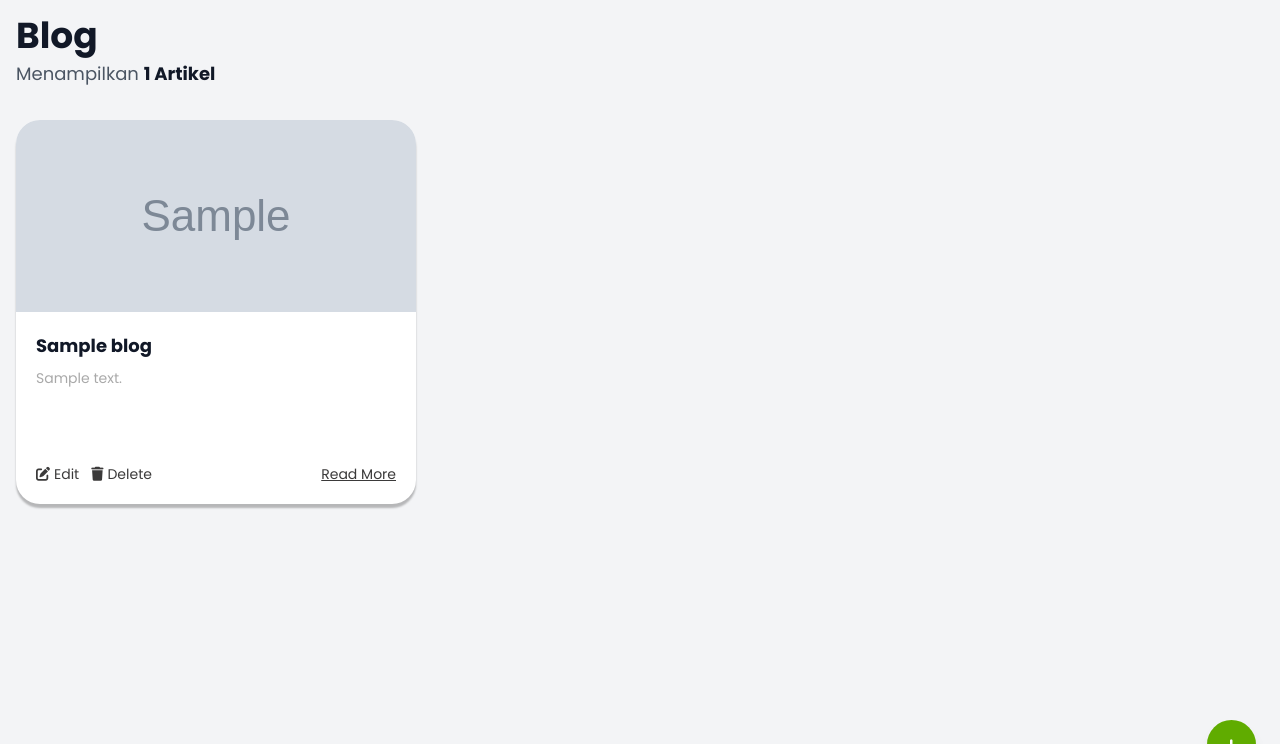
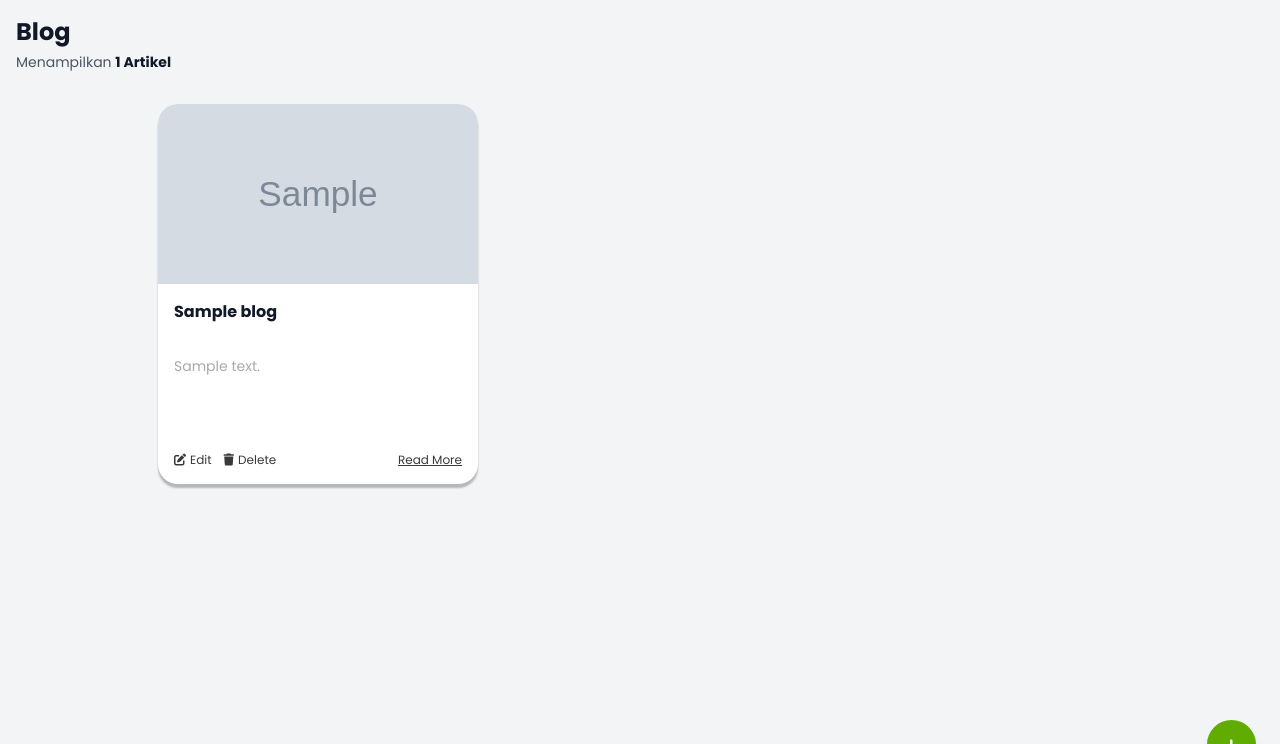
Before and after one commit to PBP-E07/matchplay, a Django app: template blog/templates/main/blog_list.html in a window 1280 px wide. Shown: the top 744 px of the page. Run offline with Django 5.2, Linux system fonts and the light colour scheme; the template is opened without the code that fills it: most values are stand-ins (such as "Sample title", 1, 10 or a date in 2020); grey boxes marked "Sample" are stand-in pictures; data that the repository does not hold is empty; some libraries are stand-ins or nearby versions.

Commit message:
Modul Blog: CRUD

```diff
--- a/blog/templates/main/_blog_card.html
+++ b/blog/templates/main/_blog_card.html
@@ -1,38 +1,34 @@
-{% comment %}
-File: main/templates/main/_blog_card.html
-(Versi baru yang di-styling kayak target lo)
-{% endcomment %}
-
-<div class="blog-card bg-white rounded-3xl shadow-[0px_4px_2px_0px_#00000040] overflow-hidden transition-all duration-300 ease-in-out transform hover:shadow-[0px_8px_4px_0px_#00000040] hover:-translate-y-1" id="blog-card-{{ blog.pk }}">
+<div class="blog-card bg-white overflow-hidden transition-all duration-300 ease-in-out transform hover:shadow-lg hover:-translate-y-1"
+     id="blog-card-{{ blog.pk }}"
+     style="width: 320px; height: 380px; border-radius: 20px; box-shadow: 0px 4px 2px 0px rgba(0, 0, 0, 0.25); margin: 0; display: flex; flex-direction: column;">
 
     <a href="{{ blog.get_absolute_url }}">
-
-    <img src="{{ blog.thumbnail|default:'https://via.placeholder.com/400x250?text=No+Image' }}" alt="{{ blog.title }}" class="w-full h-48 object-cover">
+        <img src="{{ blog.thumbnail|default:'https://via.placeholder.com/400x250?text=No+Image' }}"
+             alt="{{ blog.title }}"
+             class="w-full object-cover"
+             style="height: 180px;">
     </a>
 
-
-    <div class="p-5">
-
-        <h3 class="text-lg font-bold text-gray-900 mb-2 truncate">
+    <div class="p-4" style="flex: 1; display: flex; flex-direction: column;">
+        <h3 class="text-base font-bold text-gray-900 mb-2 line-clamp-2" style="min-height: 48px;">
             {{ blog.title }}
         </h3>
 
-        <p class="text-sm text-[#A9A9A9] mb-4 h-16 overflow-hidden">
+        <p class="text-sm text-[#A9A9A9] mb-3 line-clamp-2" style="flex: 1;">
             {{ blog.summary }}
         </p>
 
-        <div class="flex justify-between items-center pt-4 border-gray-100">
-
+        <div class="flex justify-between items-center pt-2" style="margin-top: auto;">
             <div class="flex space-x-3">
-                <button class="edit-btn text-sm text-[#3B3A3A] hover:text-blue-600 transition-colors" data-pk="{{ blog.pk }}">
+                <button class="edit-btn text-xs text-[#3B3A3A] hover:text-blue-600 transition-colors" data-pk="{{ blog.pk }}">
                     <i class="fas fa-edit mr-1"></i>Edit
                 </button>
-                <button class="delete-btn text-sm text-[#3B3A3A] hover:text-red-600 transition-colors" data-pk="{{ blog.pk }}">
+                <button class="delete-btn text-xs text-[#3B3A3A] hover:text-red-600 transition-colors" data-pk="{{ blog.pk }}">
                     <i class="fas fa-trash mr-1"></i>Delete
                 </button>
             </div>
 
-            <a href="{{ blog.get_absolute_url }}" class="text-sm text-[#3B3A3A] font-medium underline hover:text-black">
+            <a href="{{ blog.get_absolute_url }}" class="text-xs text-[#3B3A3A] font-medium underline hover:text-black">
                 Read More
             </a>
         </div>
--- a/blog/templates/main/blog_list.html
+++ b/blog/templates/main/blog_list.html
@@ -3,14 +3,13 @@
 
 {% block content %}
 <div class="mb-8">
-    <h1 class="text-4xl font-bold text-gray-900">Blog</h1>
-    <p class="text-lg text-gray-600 mt-1" id="blog-count-display">
+    <h1 class="text-2xl font-bold text-gray-900">Blog</h1>
+    <p class="text-sm text-gray-600 mt-1" id="blog-count-display">
         Menampilkan <strong class="text-gray-900">{{ blog_count }} Artikel</strong>
     </p>
 </div>
 
-<div id="blog-grid" class="grid grid-cols-1 md:grid-cols-2 lg:grid-cols-3 gap-6">
-
+<div id="blog-grid" class="grid grid-cols-1 md:grid-cols-2 lg:grid-cols-3" style="gap: 64px !important; max-width: calc(316px * 3 + 8px * 2); margin: 0 auto;">
     {% for blog in blogs %}
         {% include 'main/_blog_card.html' with blog=blog %}
     {% empty %}
@@ -19,6 +18,29 @@
             <p class="text-xl">Belum ada artikel.</p>
         </div>
     {% endfor %}
+</div>
+
+<!-- Modal Konfirmasi Delete -->
+<div id="delete-modal-backdrop" class="hidden fixed inset-0 bg-black bg-opacity-50 z-40 transition-opacity duration-300"></div>
+<div id="delete-modal" class="hidden fixed inset-0 z-50 flex items-center justify-center p-4">
+    <div class="bg-white rounded-2xl shadow-xl max-w-md w-full transform transition-all duration-300 scale-95 opacity-0">
+        <div class="p-6">
+            <div class="flex items-center justify-center w-12 h-12 mx-auto bg-red-100 rounded-full mb-4">
+                <i class="fas fa-trash text-red-600 text-xl"></i>
+            </div>
+            <h3 class="text-lg font-bold text-gray-900 text-center mb-2">Hapus Artikel?</h3>
+            <p class="text-sm text-gray-600 text-center mb-6">Artikel yang sudah dihapus tidak dapat dikembalikan lagi.</p>
+
+            <div class="flex gap-3">
+                <button id="cancel-delete-btn" class="flex-1 px-4 py-2 bg-gray-200 hover:bg-gray-300 text-gray-800 rounded-lg font-medium transition-colors">
+                    Batal
+                </button>
+                <button id="confirm-delete-btn" class="flex-1 px-4 py-2 bg-red-600 hover:bg-red-700 text-white rounded-lg font-medium transition-colors">
+                    Hapus
+                </button>
+            </div>
+        </div>
+    </div>
 </div>
 
 <button id="create-blog-btn" class="fixed bottom-6 right-6 bg-[#60AC00] hover:bg-[#519000] text-white p-4 rounded-full shadow-lg z-30 transition duration-300 ease-in-out transform hover:scale-110">
@@ -35,11 +57,17 @@ document.addEventListener('DOMContentLoaded', () => {
     const modalBackdrop = document.getElementById('modal-backdrop');
     const modal = document.getElementById('blog-modal');
     const modalContent = document.getElementById('modal-content');
-    const createBlogBtn = document.getElementById('create-blog-btn'); // Cek ID ini
+    const createBlogBtn = document.getElementById('create-blog-btn');
     const blogGrid = document.getElementById('blog-grid');
     const blogCountDisplay = document.getElementById('blog-count-display');
 
-    // Kalo tombolnya gak ada, stop script
+    // Delete Modal Elements
+    const deleteModalBackdrop = document.getElementById('delete-modal-backdrop');
+    const deleteModal = document.getElementById('delete-modal');
+    const cancelDeleteBtn = document.getElementById('cancel-delete-btn');
+    const confirmDeleteBtn = document.getElementById('confirm-delete-btn');
+    let pendingDeletePk = null;
+
     if (!createBlogBtn) {
         console.error('Tombol Create (id="create-blog-btn") tidak ditemukan!');
         return;
@@ -66,7 +94,31 @@ document.addEventListener('DOMContentLoaded', () => {
         setTimeout(() => {
             modal.classList.add('hidden');
             modalBackdrop.classList.add('hidden');
-            modalContent.innerHTML = ''; // Kosongkan modal
+            modalContent.innerHTML = '';
+        }, 300);
+    }
+
+    function showDeleteModal() {
+        deleteModalBackdrop.classList.remove('hidden');
+        deleteModal.classList.remove('hidden');
+        setTimeout(() => {
+            deleteModalBackdrop.classList.add('opacity-100');
+            const modalContent = deleteModal.querySelector('div');
+            modalContent.classList.remove('scale-95', 'opacity-0');
+            modalContent.classList.add('scale-100', 'opacity-100');
+        }, 10);
+    }
+
+    function hideDeleteModal() {
+        const modalContent = deleteModal.querySelector('div');
+        modalContent.classList.add('scale-95', 'opacity-0');
+        modalContent.classList.remove('scale-100', 'opacity-100');
+        deleteModalBackdrop.classList.remove('opacity-100');
+
+        setTimeout(() => {
+            deleteModal.classList.add('hidden');
+            deleteModalBackdrop.classList.add('hidden');
+            pendingDeletePk = null;
         }, 300);
     }
 
@@ -87,7 +139,7 @@ document.addEventListener('DOMContentLoaded', () => {
 
     function updateBlogCount() {
         const count = document.querySelectorAll('.blog-card').length;
-        blogCountDisplay.textContent = `Menampilkan ${count} Artikel`;
+        blogCountDisplay.innerHTML = `Menampilkan <strong class="text-gray-900">${count} Artikel</strong>`;
 
         const noBlogsMessage = document.getElementById('no-blogs-message');
         if (count > 0 && noBlogsMessage) {
@@ -102,9 +154,7 @@ document.addEventListener('DOMContentLoaded', () => {
     }
 
     // --- Event Listener 1: Tombol "Create Blog" (+) ---
-    // INI BAGIAN YANG NGEBUKA MODAL
     createBlogBtn.addEventListener('click', () => {
-        console.log('Tombol + diklik! Fetching form...'); // Tes klik
         fetch(createFormUrl)
             .then(response => {
                 if (!response.ok) {
@@ -113,7 +163,6 @@ document.addEventListener('DOMContentLoaded', () => {
                 return response.json();
             })
             .then(data => {
-                console.log('Form HTML diterima:', data.html_form); // Tes dapet data
                 modalContent.innerHTML = data.html_form;
                 showModal();
             })
@@ -141,10 +190,21 @@ document.addEventListener('DOMContentLoaded', () => {
         }
 
         if (deleteBtn) {
-            const pk = deleteBtn.dataset.pk;
-            const deleteUrl = `/blog/${pk}/delete/`;
+            pendingDeletePk = deleteBtn.dataset.pk;
+            showDeleteModal();
+        }
+    });
 
-            if (confirm('Yakin ingin menghapus blog ini?')) {
+    // --- Event Listener: Cancel Delete ---
+    cancelDeleteBtn.addEventListener('click', hideDeleteModal);
+    deleteModalBackdrop.addEventListener('click', hideDeleteModal);
+
+    // --- Event Listener: Confirm Delete ---
+    confirmDeleteBtn.addEventListener('click', () => {
+        if (!pendingDeletePk) return;
+
+        const deleteUrl = `/blog/${pendingDeletePk}/delete/`;
+
         fetch(deleteUrl, {
             method: 'POST',
             headers: {
@@ -155,22 +215,26 @@ document.addEventListener('DOMContentLoaded', () => {
         .then(response => response.json())
         .then(data => {
             if (data.success) {
-                        const cardToRemove = document.getElementById(`blog-card-${pk}`);
+                const cardToRemove = document.getElementById(`blog-card-${pendingDeletePk}`);
                 cardToRemove.classList.add('opacity-0', 'scale-95');
                 setTimeout(() => {
                     cardToRemove.remove();
                     updateBlogCount();
                 }, 300);
+                hideDeleteModal();
             } else {
                 alert('Gagal menghapus blog.');
+                hideDeleteModal();
             }
+        })
+        .catch(error => {
+            console.error('Error:', error);
+            alert('Terjadi kesalahan saat menghapus.');
+            hideDeleteModal();
         });
-            }
-        }
     });
 
     // --- Event Listener 3: Submit Form di Modal (Create / Update) ---
-    // Pastikan jQuery sudah di-load di base.html
     $(document).on('submit', '#ajax-blog-form', function(e) {
         e.preventDefault();
 
@@ -213,7 +277,6 @@ document.addEventListener('DOMContentLoaded', () => {
                     hideModal();
                     updateBlogCount();
                 } else {
-                    // Gagal validasi, render ulang form dengan errors
                     $('#modal-content').html(data.html_form_with_errors);
                 }
             },
--- a/templates/base.html
+++ b/templates/base.html
@@ -12,11 +12,11 @@
     <link href="https://fonts.googleapis.com/css2?family=Poppins:wght@400;700&display=swap" rel="stylesheet">
     <script src="https://cdn.tailwindcss.com"></script>
     <style>
-
+    /* Ini akan menargetkan semua elemen di halaman */
     body {
         font-family: 'Poppins', sans-serif;
     }
-    </style>
+</style>
 </head>
 <body class="bg-gray-100">
 
```
Also changed, not shown: blog/templates/main/blog_detail.html (+10 -6 lines). Lines whose indentation alone changed are shown as unchanged.
